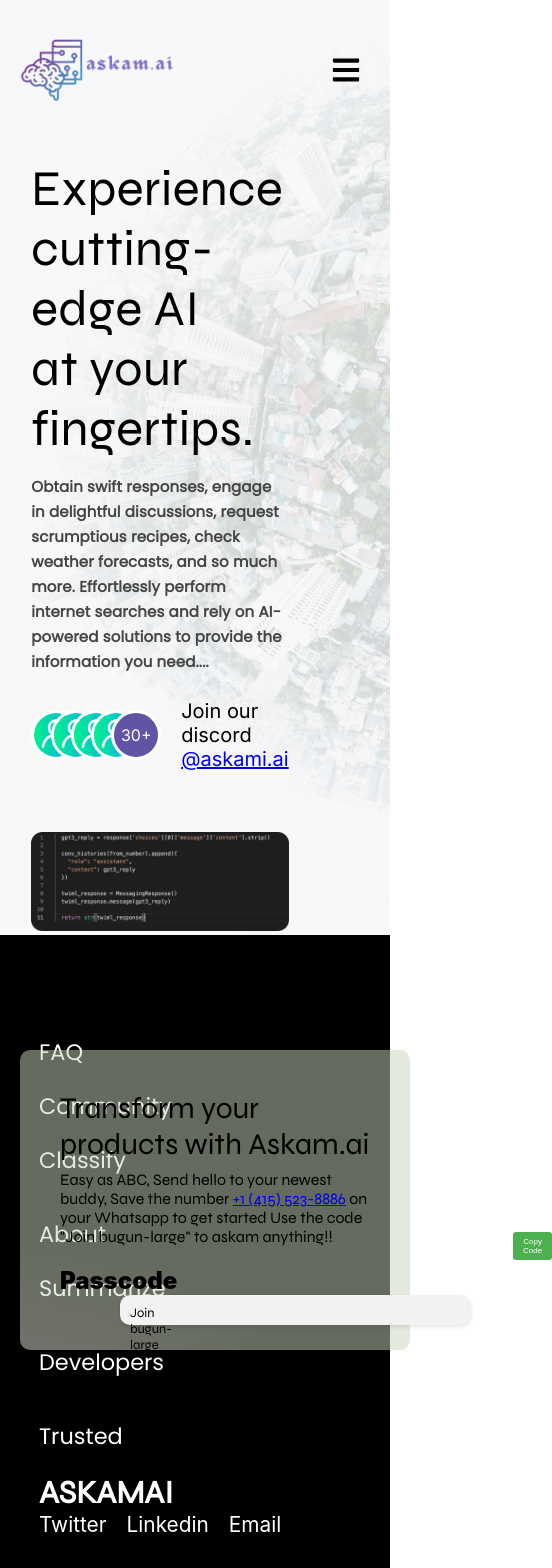
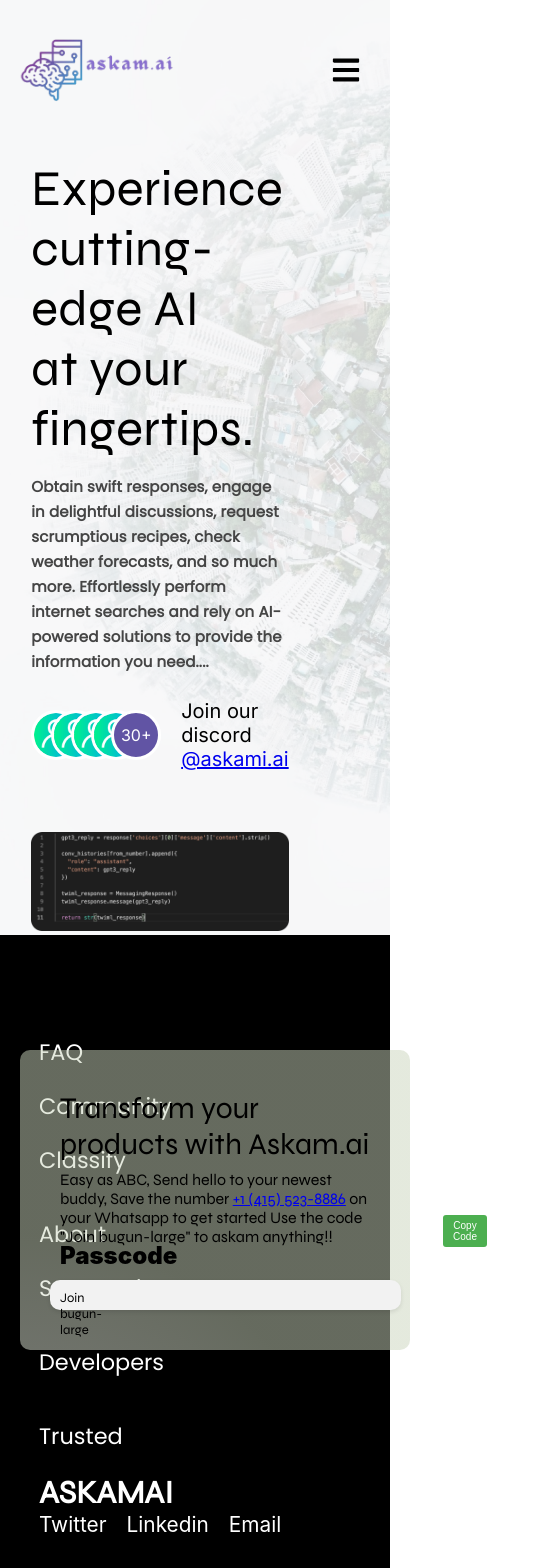
Before and after one commit to ShedrachJonah11/askam.ai, a React (Create React App) app: page / in a window 390 px wide. Shown: the top 1568 px of the page, 552 px wide, since content can reach past the window. Built offline with nearby package versions, Linux system fonts and the light colour scheme.

Commit message:
new update

```diff
--- a/src/App.js
+++ b/src/App.js
@@ -3,14 +3,14 @@ import { Routes, Route } from "react-router-dom";
 import "./App.css";
 import Home from "./pages/Home";
 import { path } from "./Routes/Router";
-import Getstarted from "./pages/Getstarted";
+import Howitworks from "./pages/Howitworks";
 import Footer from "./components/Footer";
 
 function App() {
   return (
     <Routes>
       <Route path={path.HOME} element={<Home />} />
-      <Route path={path.Getstarted} element={<Getstarted/>} />
+      <Route path={path.Howitworks} element={<Howitworks/>} />
 
     </Routes>
   );
--- a/src/components/Navbar.jsx
+++ b/src/components/Navbar.jsx
@@ -26,9 +26,6 @@ const Navbar = () => {
         </div>
         <div className={`navbarLinks ${mobileMenuOpen ? "open" : ""}`}>
           <ul>
-            <li>
-              <a href="#Getstarted" >Get Started </a>
-              </li>
 
             <li>
               <a href="#">How it Works</a>
--- a/src/components/styles/Navbar.css
+++ b/src/components/styles/Navbar.css
@@ -55,7 +55,7 @@
 .navbarLinks ul {
   list-style-type: none;
   display: flex;
-  font-family: "Inter", sans-serif;
+  font-family: "Syne";
   gap: 35px;
   justify-content: flex-end;
   cursor: pointer;
--- a/src/index.js
+++ b/src/index.js
@@ -3,7 +3,7 @@ import { BrowserRouter as Router } from "react-router-dom";
 import ReactDOM from "react-dom/client";
 import "./index.css";
 import App from "./App";
-import Getstarted from "./pages/Getstarted";
+import Howitworks from "./pages/Howitworks";
 import Footer from "./components/Footer";
 
 const root = ReactDOM.createRoot(document.getElementById("root"));
@@ -11,7 +11,7 @@ root.render(
   <React.StrictMode>
     <Router>
       <App />
-      <Getstarted/>
+      <Howitworks/>
       <Footer/>
     </Router>
   </React.StrictMode>
--- a/src/pages/Getstarted.css
+++ b/src/pages/Howitworks.css
@@ -121,6 +121,7 @@
 
     .homeSectionIntro h1 {
       font-size: 50px;
+
     }
     .homeSectionIntro h2 {
       font-size: 15px;
@@ -137,9 +138,9 @@
 
           .homeSectionTransformContainText {
             font-weight: 900;
-            margin-top: -60px;
+            margin-top: -85px;
             padding: 40px;
-            top: auto;
+
           }
 
      .homeSectionTransformContainer {
@@ -147,10 +148,10 @@
             padding: 10px;
             border-radius: 10px;
             box-shadow: 0 2px 4px rgba(0, 0, 0, 0.1);
-            width: 30%;
+            width: 20%;
             height: 10%;
-            margin-top: -40px;
-            margin-left: 100px;
+            margin-top: -30px;
+            margin-right: 20px;
           }
           .homeSectionTransformContainer h4 {
             font-size: 10px;
@@ -159,13 +160,12 @@
 
           .homeSectionTransformContain {
             display: flex;
-            align-items: center;
           }
 
           .homeSectionTransformContain h1 {
             font-size: 13px;
             margin-right: 10px;
-            width: 50%;
+            width: 500%;
           }
 
           .homeSectionTransformContain button {
@@ -174,7 +174,7 @@
             border: none;
             padding: 5px 10px;
             border-radius: 3px;
-            font-size: 8px;
+            font-size: 10px;
             cursor: pointer;
             margin-left: 10px;
             margin-top: -50%;
@@ -184,7 +184,7 @@
             background-color: #45a049;
           }
           .homeSectionGenerateBottom .firstCard {
-            width: 50%;
+            width: 30%;
             margin-top: -40px;
           }
 
--- a/src/pages/Getstarted.jsx
+++ b/src/pages/Howitworks.jsx
@@ -1,5 +1,5 @@
 import React, { useState } from "react";
-import "./Getstarted.css"
+import "./Howitworks.css"
 import { Link } from "react-router-dom";
 import phones from "./../assets/phones.png";
 
```
